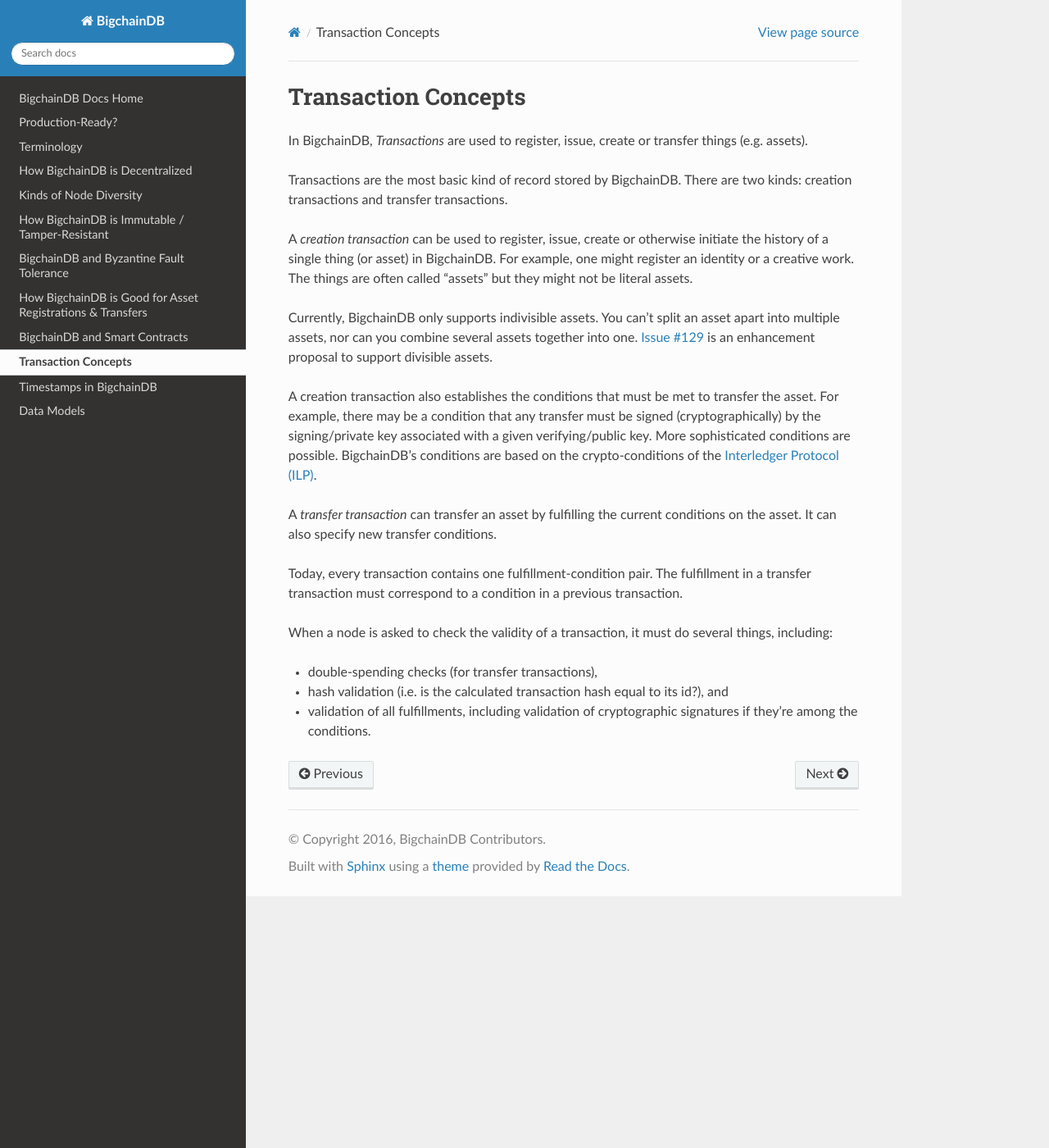
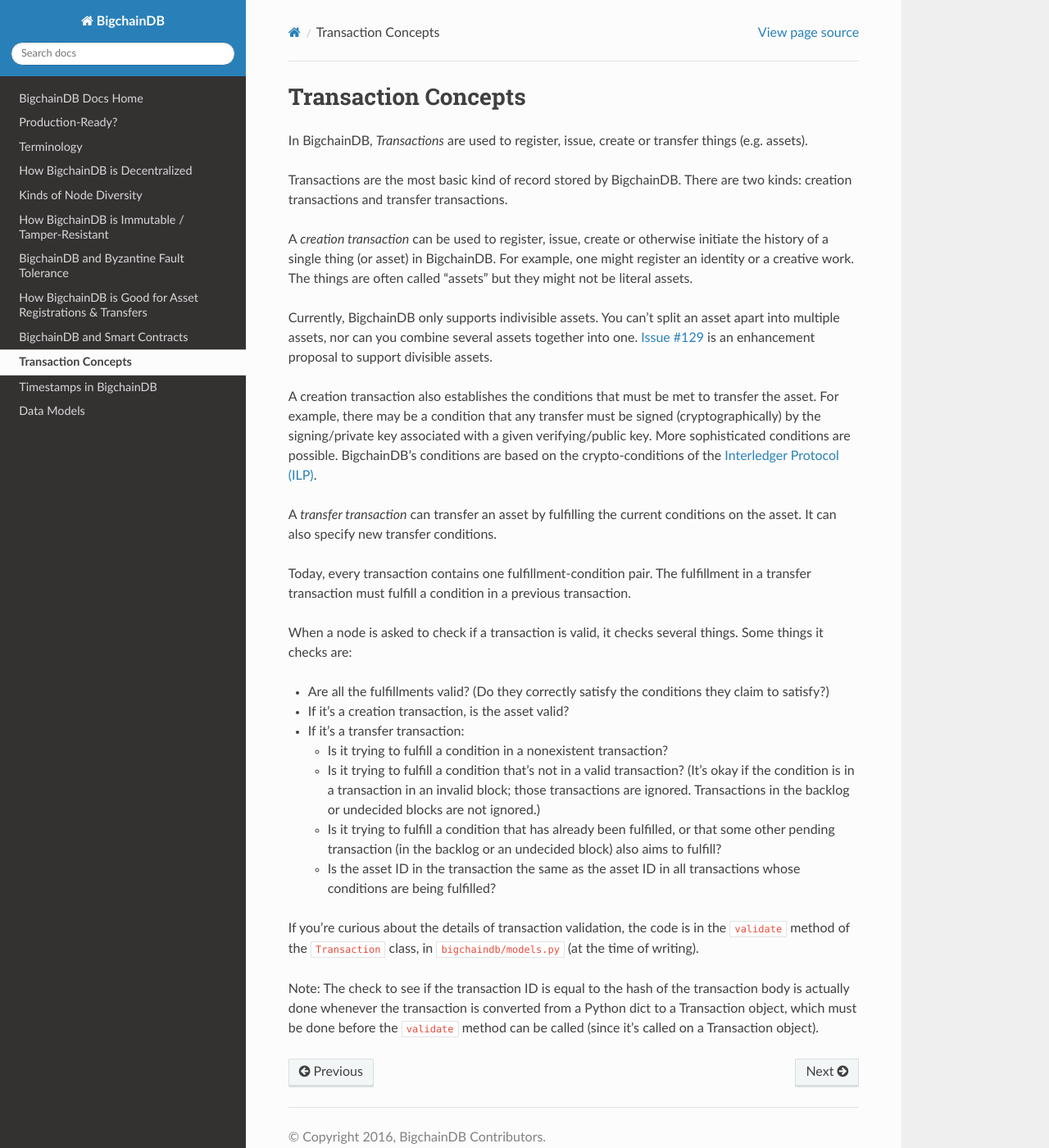
Before and after one commit to bigchaindb/bigchaindb, a Sphinx documentation site: the page built from docs/root/source/transaction-concepts.md, in a window 1280 px wide and 1400 px high. Shown: the whole window at 82% size. Built offline with Sphinx 7.4.7 and the Read the Docs theme 2.0.0, drawn with Linux system fonts in a browser that asks for light colours.

Commit message:
Expanded/updated the docs explaining tx validation

```diff
--- a/docs/root/source/transaction-concepts.md
+++ b/docs/root/source/transaction-concepts.md
@@ -12,10 +12,18 @@
 
 A _transfer transaction_ can transfer an asset by fulfilling the current conditions on the asset. It can also specify new transfer conditions.
 
-Today, every transaction contains one fulfillment-condition pair. The fulfillment in a transfer transaction must correspond to a condition in a previous transaction.
+Today, every transaction contains one fulfillment-condition pair. The fulfillment in a transfer transaction must fulfill a condition in a previous transaction.
 
-When a node is asked to check the validity of a transaction, it must do several things, including:
+When a node is asked to check if a transaction is valid, it checks several things. Some things it checks are:
 
-* double-spending checks (for transfer transactions),
-* hash validation (i.e. is the calculated transaction hash equal to its id?), and
-* validation of all fulfillments, including validation of cryptographic signatures if they’re among the conditions.
+* Are all the fulfillments valid? (Do they correctly satisfy the conditions they claim to satisfy?)
+* If it's a creation transaction, is the asset valid?
+* If it's a transfer transaction:
+   * Is it trying to fulfill a condition in a nonexistent transaction?
+   * Is it trying to fulfill a condition that's not in a valid transaction? (It's okay if the condition is in a transaction in an invalid block; those transactions are ignored. Transactions in the backlog or undecided blocks are not ignored.)
+   * Is it trying to fulfill a condition that has already been fulfilled, or that some other pending transaction (in the backlog or an undecided block) also aims to fulfill?
+   * Is the asset ID in the transaction the same as the asset ID in all transactions whose conditions are being fulfilled?
+
+If you're curious about the details of transaction validation, the code is in the `validate` method of the `Transaction` class, in `bigchaindb/models.py` (at the time of writing).
+
+Note: The check to see if the transaction ID is equal to the hash of the transaction body is actually done whenever the transaction is converted from a Python dict to a Transaction object, which must be done before the `validate` method can be called (since it's called on a Transaction object).
```
